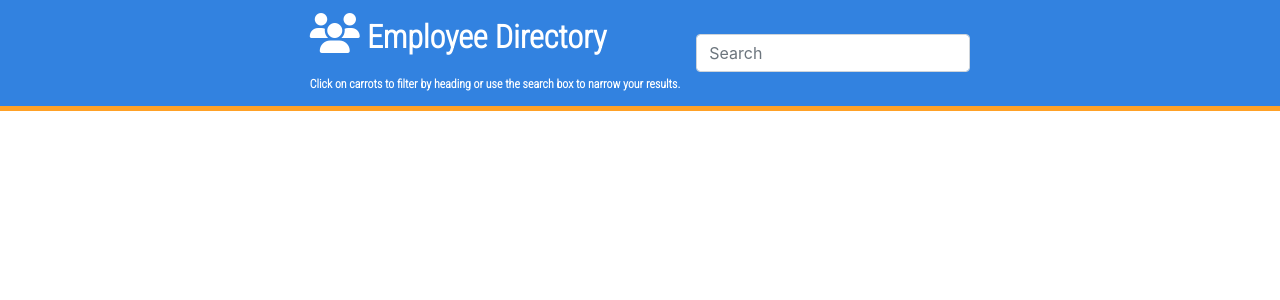
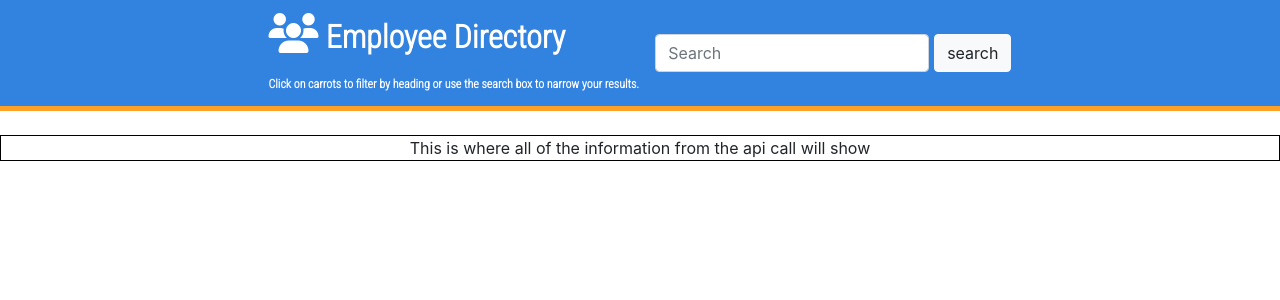
Before and after one commit to rafaelrosas19/react-employee-directory, a React (Create React App) app: page / in a window 1280 px wide. Shown: the top 300 px of the page. Built offline with nearby package versions, Linux system fonts and the light colour scheme.

Commit message:
Added a button that makes an api call and returns a json file of a random user into the console

```diff
--- a/src/App.css
+++ b/src/App.css
@@ -28,3 +28,7 @@ body {
   border-style: solid;
   border-color: black;
 }
+
+.search-button{
+  margin-left: 5px;
+}
--- a/src/App.js
+++ b/src/App.js
@@ -3,9 +3,23 @@ import React from "react";
 import Nav from "./components/Nav";
 
 function App() {
+  const handleClick = async (event) => {
+    event.preventDefault();
+    try {
+      const response = await fetch("https://randomuser.me/api/");
+      const userList = await response.json();
+      console.log("userList", userList);
+    } catch (err) {
+      console.log("error: ", err);
+    }
+  };
+
   return (
     <div className="App">
-      <Nav />
+      <Nav handleClick={handleClick} />
+      <div className="user-area d-flex justify-content-center">
+        This is where all of the information from the api call will show
+      </div>
     </div>
   );
 }
--- a/src/components/Nav.js
+++ b/src/components/Nav.js
@@ -1,19 +1,19 @@
 import React from "react";
 import SearchBox from "./SearchBox";
 
-function Nav() {
+function Nav({ handleClick }) {
   return (
-    <nav class="navbar">
-      <div class="container d-flex justify-content-center">
-        <a class="navbar-brand ms-auto fas fa-users" href="#">
-          <span class="navemp"> Employee Directory </span>
+    <nav className="navbar">
+      <div className="container d-flex justify-content-center">
+        <a className="navbar-brand ms-auto fas fa-users" href="#">
+          <span className="navemp"> Employee Directory </span>
           <br></br>
-          <span class="navsub">
+          <span className="navsub">
             Click on carrots to filter by heading or use the search box to
             narrow your results.
           </span>
         </a>
-        <SearchBox />
+        <SearchBox handleClick={handleClick} />
       </div>
     </nav>
   );
--- a/src/components/SearchBox.js
+++ b/src/components/SearchBox.js
@@ -1,6 +1,6 @@
 import React from "react";
 
-function SearchBox() {
+function SearchBox({ handleClick }) {
   return (
     <div className="searchbox">
       <form className="form-inline">
@@ -11,6 +11,13 @@ function SearchBox() {
           aria-label="Search"
           onChange=""
         />
+        <button
+          type="button"
+          className="btn btn-light search-button"
+          onClick={handleClick}
+        >
+          search
+        </button>
       </form>
     </div>
   );
```
